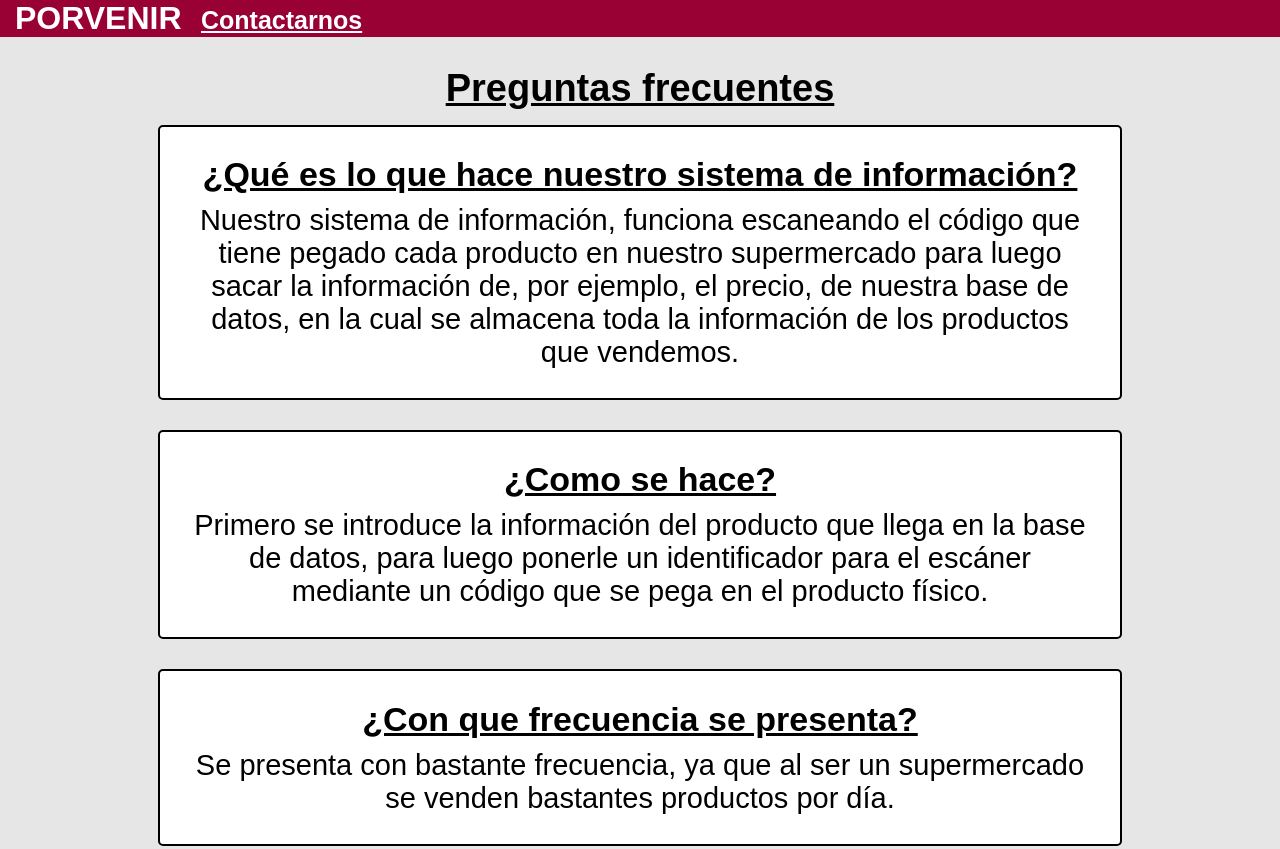
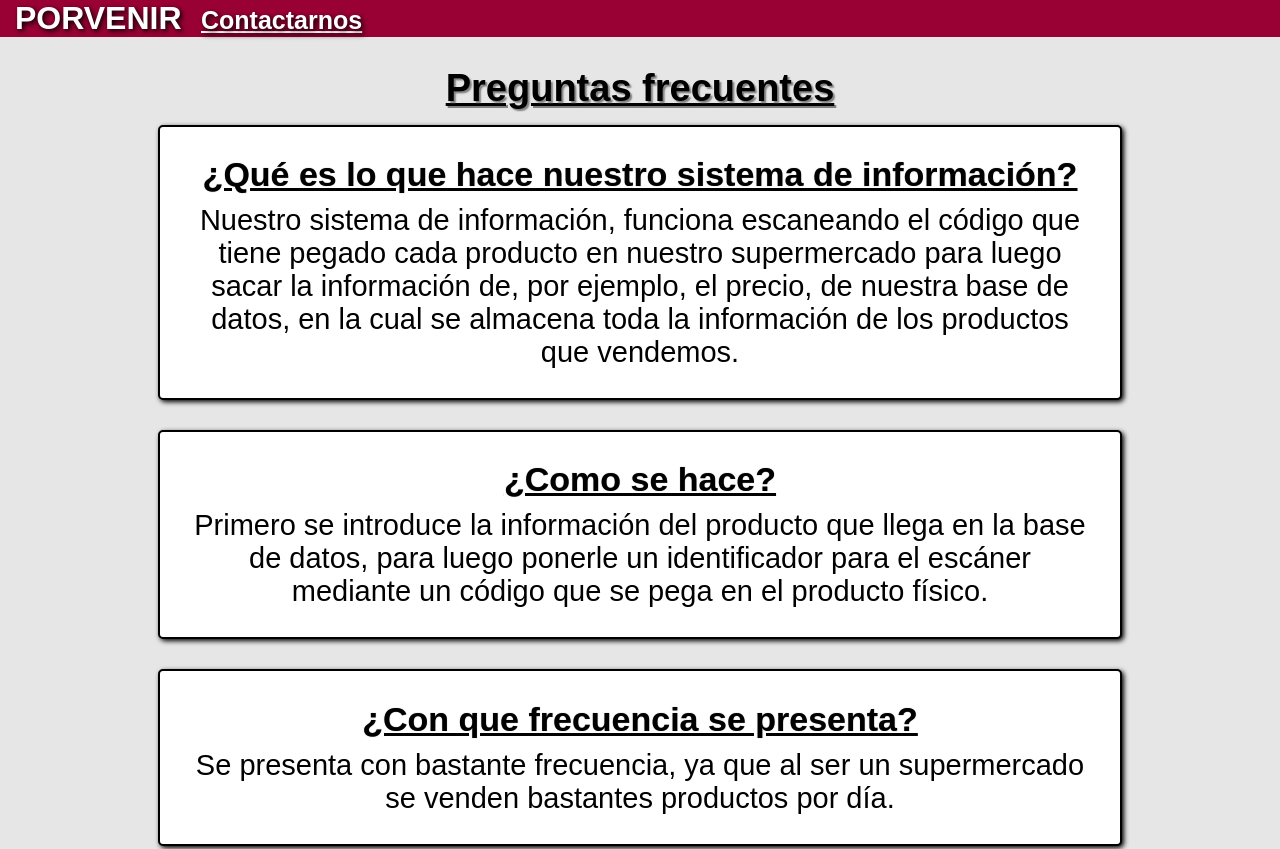
Before and after one commit to KevinManuelMarte/Actividad, a plain HTML site: page index.html in a window 1280 px wide. Shown: the top 849 px of the page. Drawn offline with Linux system fonts and the light colour scheme.

Commit message:
Agregando sombras a los cuadros blancos y a los titulos

```diff
--- a/CSS/Archivo.css
+++ b/CSS/Archivo.css
@@ -19,6 +19,7 @@ margin-bottom: 30px;
 #Encabezado h1{
 	padding: 15px;
 	display:inline;
+	text-shadow: 2px 2px 5px black;
 }
 
 #Encabezado h3{
@@ -31,6 +32,7 @@ margin-bottom: 30px;
 	text-align: right;
 	margin: 0px;
 	display:inline;
+	text-shadow: 2px 2px 5px black;
 }
 /*Todo lo de arriba es lo relacionado al encabezado*/
 
@@ -46,6 +48,7 @@ margin-bottom: 30px;
 	text-decoration:underline;
 	font-size:38px;
 	margin-bottom: 15px;
+	text-shadow: 2px 2px 1.5px gray;
 }
 
 
@@ -62,6 +65,7 @@ margin-bottom: 30px;
 	text-decoration:underline;
 	font-size: 34px;
 	margin-bottom: 0px;
+	text-shadow: 0px 0px 1px gray;
 }
 
 /*Todo lo de arriba es lo relacionado a los sub-titulos*/
@@ -90,6 +94,7 @@ div{
 	border: 2px black solid;
 	border-radius: 5px;
 	width: 75%;
+        box-shadow: 2px 2px 5px black;
 }
 /*Todo lo de arriba es de los grupos de sub-titulos y parrafos almacenados en divs*/
 
```
